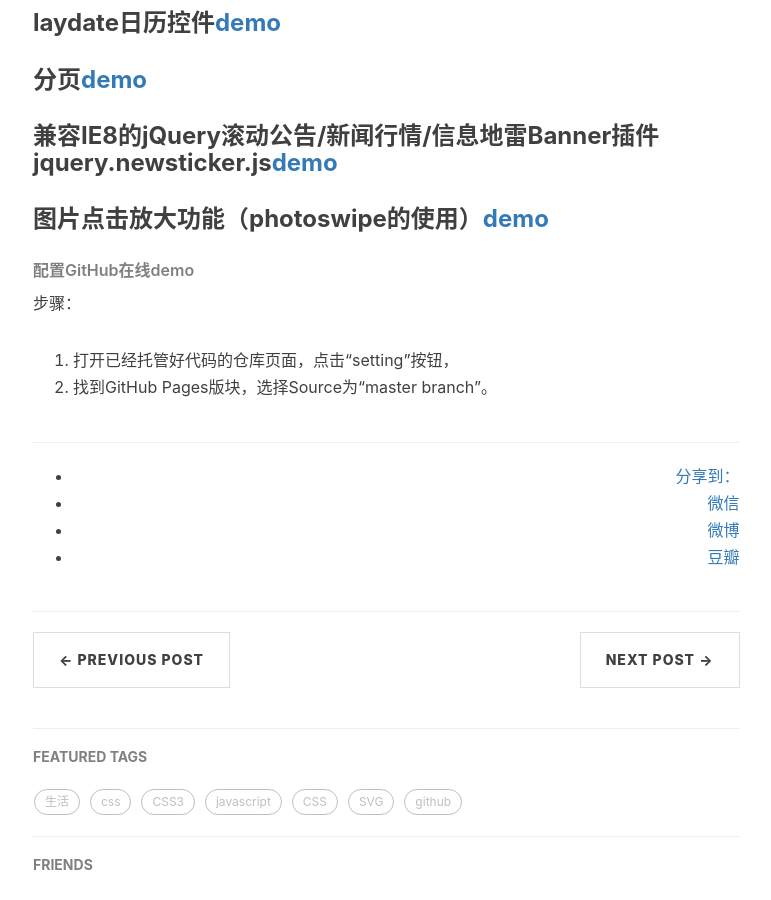
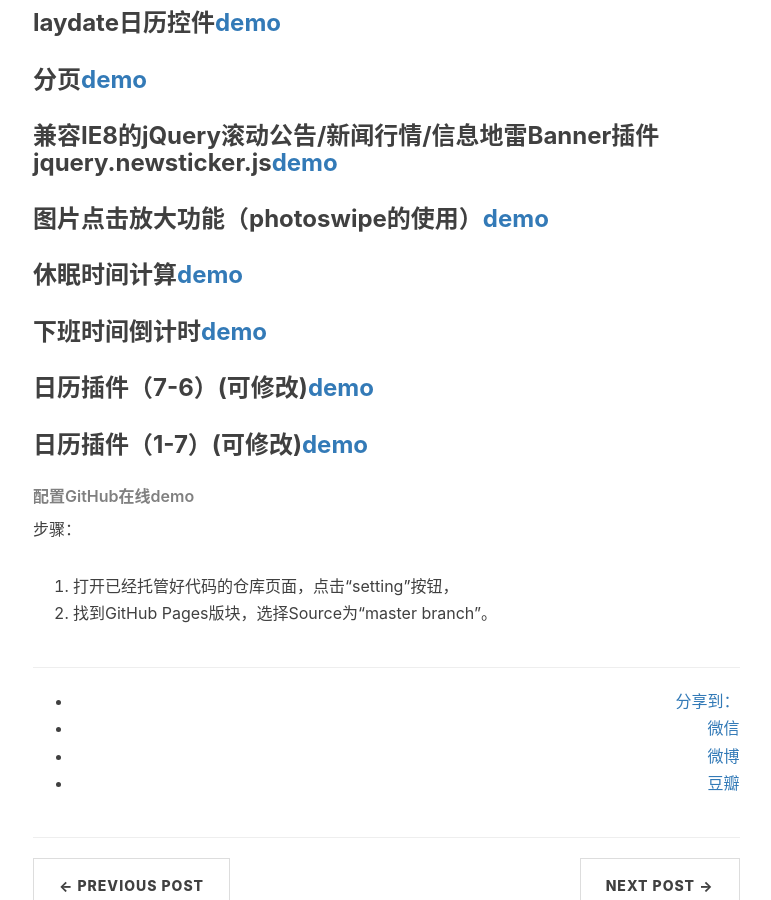
Before and after one commit to onepiece1991/onepiece1991.github.io, a Jekyll site: the page built from _posts/2018-11-21-plugins-demo-2018.md, in a window 1280 px wide and 900 px high, scrolled down 844 px. Shown: the whole window, without its empty margins (232-1003 px from the left). Built offline with Jekyll 4.4.1, drawn with Linux system fonts in a browser that asks for light colours; nearby versions of some CDN libraries; comment, search, counter and statistics services are not loaded.

Commit message:
update
new

```diff
--- a/_posts/2018-11-21-plugins-demo-2018.md
+++ b/_posts/2018-11-21-plugins-demo-2018.md
@@ -30,6 +30,14 @@ tags:
 
 ### 图片点击放大功能（photoswipe的使用）<a href="https://onepiece1991.github.io/Plugin/views/photoswipe.html" target="_blank">demo</a>
 
+### 休眠时间计算<a href="https://onepiece1991.github.io/Plugin/views/dormancyTime.html" target="_blank">demo</a>
+
+### 下班时间倒计时<a href="https://onepiece1991.github.io/Plugin/views/countdown.html" target="_blank">demo</a>
+
+### 日历插件（7-6）(可修改)<a href="https://onepiece1991.github.io/Plugin/views/calendarModel01.html" target="_blank">demo</a>
+
+### 日历插件（1-7）(可修改)<a href="https://onepiece1991.github.io/Plugin/views/calendarModel02.html" target="_blank">demo</a>
+
 ###### 配置GitHub在线demo
 步骤：
 1. 打开已经托管好代码的仓库页面，点击“setting”按钮，
```
